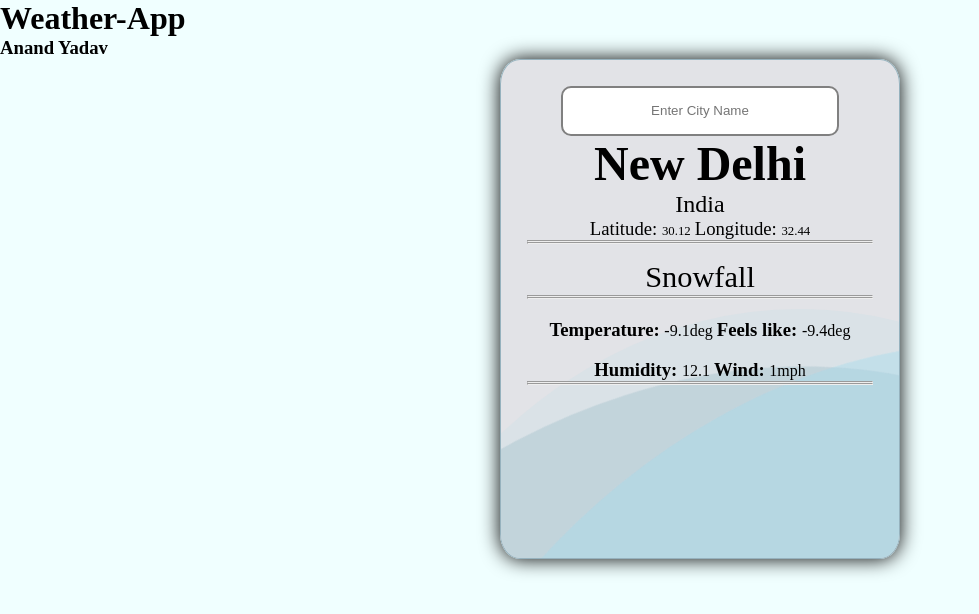
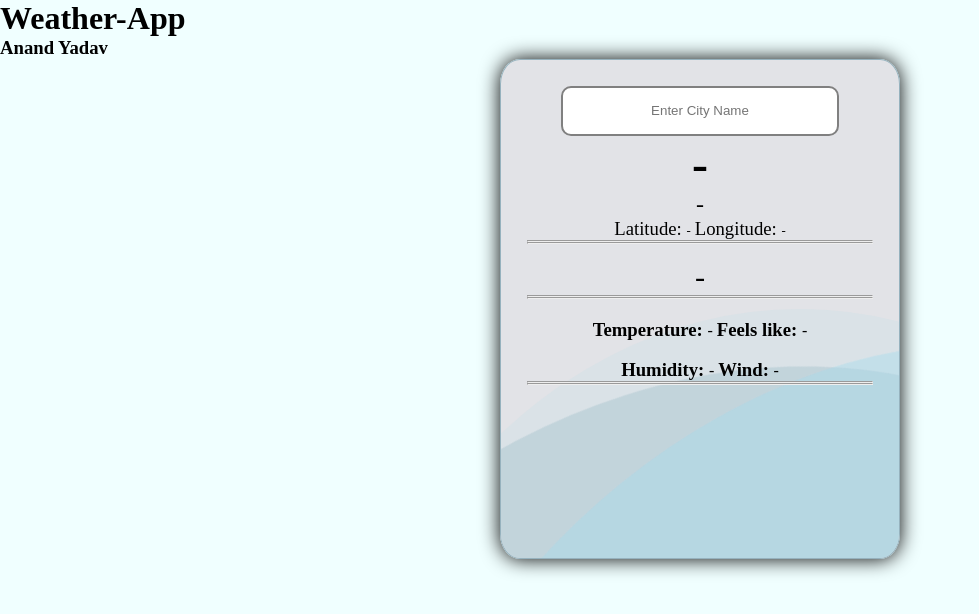
Before and after one commit to anand-yadav55/weather, a website: page src/index.html in a window 1280 px wide. Shown: the whole page, without its empty margins (0-979 px from the left). Drawn offline with Linux system fonts and the light colour scheme; files that its build step writes are made by us from their sources.

Commit message:
setting default value on html to -

```diff
--- a/src/index.html
+++ b/src/index.html
@@ -19,23 +19,23 @@
                     <input type="submit">
                 </form>
             </div>
-            <div class="cityName">New Delhi</div>
-            <div class="countryName">India</div>
+            <div class="cityName">-</div>
+            <div class="countryName">-</div>
             <div class="coord">
-                <h3>Latitude: </h3><span class="latitude">30.12</span>
-                <h3>Longitude: </h3><span class="longitude">32.44</span>
+                <h3>Latitude: </h3><span class="latitude">-</span>
+                <h3>Longitude: </h3><span class="longitude">-</span>
             </div>
             <hr><hr>
             <div class="weather">
-                <div class="weatherDescription">Snowfall</div>
+                <div class="weatherDescription">-</div>
             </div>
             <hr><hr>
             <div class="otherWeather">
-                <h3>Temperature: </h3><span class="temperature">-9.1deg</span>
-                <h3>Feels like: </h3><span class="feelsLike">-9.4deg</span>
+                <h3>Temperature: </h3><span class="temperature">-</span>
+                <h3>Feels like: </h3><span class="feelsLike">-</span>
                 <br><br>
-                <h3>Humidity: </h3><span class="humidity">12.1</span>
-                <h3>Wind: </h3><span class="wind">1mph</span>
+                <h3>Humidity: </h3><span class="humidity">-</span>
+                <h3>Wind: </h3><span class="wind">-</span>
             </div>
             <hr><hr>
             <div class="wave -one"></div>
```
